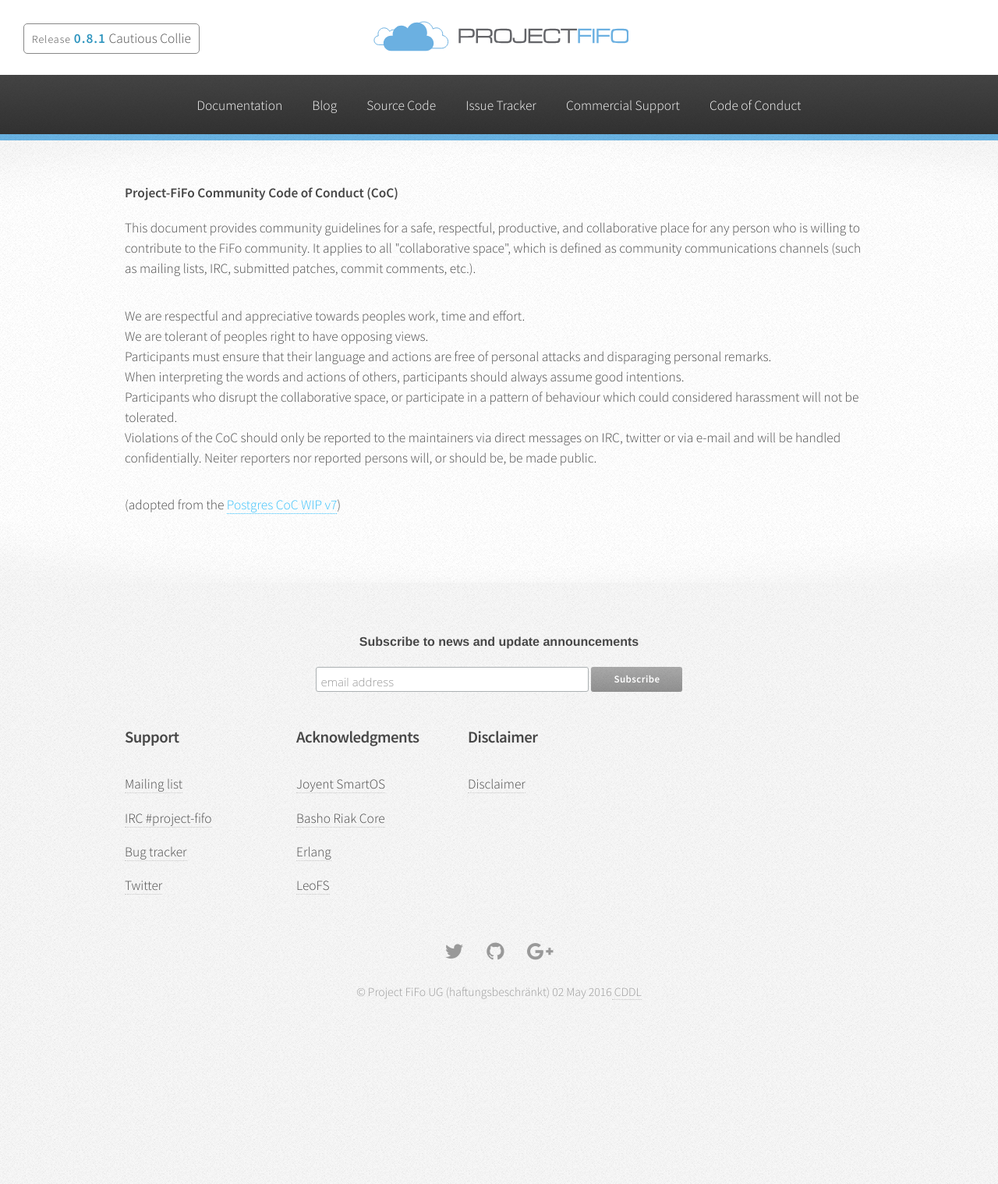
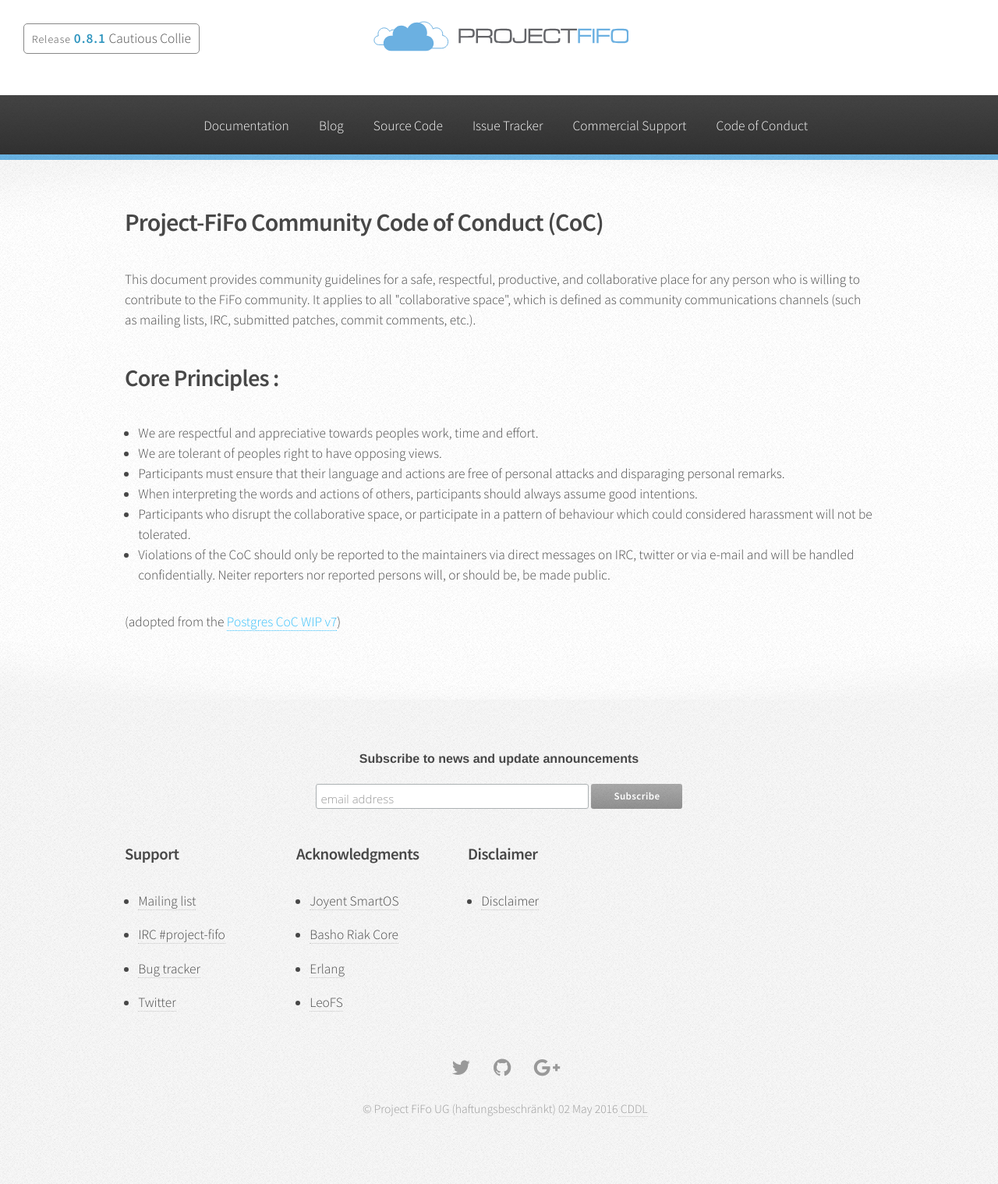
Before and after one commit to project-fifo/project-fifo.github.io, a Jekyll site: the page built from coc.md, in a window 1280 px wide. Shown: the whole page at 78% size. Built offline with Jekyll 4.4.1, drawn with Linux system fonts in a browser that asks for light colours; before the commit the page ends 1368 px from its top, so only the background shows below that.

```diff
--- a/_includes/header.html
+++ b/_includes/header.html
@@ -13,7 +13,7 @@
       <li><a href="https://github.com/project-fifo">Source Code</a></li>
       <li><a href="https://project-fifo.atlassian.net">Issue Tracker</a></li>
       <li><a href="/#support">Commercial Support</a></li>
-      <li><a href="coc.html">Code of Conduct</a></li>
+      <li><a href="coc">Code of Conduct</a></li>
     </ul>
   </nav>
 </div>
--- a/coc.md
+++ b/coc.md
@@ -1,19 +1,21 @@
 ---
 layout: section
+title: Code of Conduct
 ---
 
 
-# Project-FiFo Community Code of Conduct (CoC)
+# Project-FiFo Community Code of Conduct (CoC) #
 
 This document provides community guidelines for a safe, respectful, productive, and collaborative place for any person who is willing to contribute to the FiFo community. It applies to all &quot;collaborative space&quot;, which is defined as community communications channels (such as  mailing lists, IRC, submitted patches, commit comments, etc.).
 
+## Core Principles : ##
 
- * We are respectful and appreciative towards peoples work, time and effort.
+* We are respectful and appreciative towards peoples work, time and effort.
 * We are tolerant of peoples right to have opposing views.
- * Participants must ensure that their language and actions are free of personal attacks and disparaging personal remarks.
- * When interpreting the words and actions of others, participants should always assume good intentions.
- * Participants who disrupt the collaborative space, or participate in a pattern of behaviour which could considered harassment will not be tolerated.
- * Violations of the CoC should only be reported to the maintainers via direct messages on IRC, twitter or via e-mail and will be handled confidentially. Neiter reporters nor reported persons will, or should be, be made public.
+* Participants must ensure that their language and actions are free of personal attacks and disparaging personal remarks.
+* When interpreting the words and actions of others, participants should always assume good intentions.
+* Participants who disrupt the collaborative space, or participate in a pattern of behaviour which could considered harassment will not be tolerated.
+* Violations of the CoC should only be reported to the maintainers via direct messages on IRC, twitter or via e-mail and will be handled confidentially. Neiter reporters nor reported persons will, or should be, be made public.
 
 
 (adopted from the [Postgres CoC WIP v7](http://www.postgresql.org/message-id/5699131D.2040805@commandprompt.com))
--- a/css/style.css
+++ b/css/style.css
@@ -73,6 +73,11 @@ h1 em, h2 em, h3 em, h4 em, h5 em, h6 em {
     font-weight: 300;
 }
 
+h1 {
+    font-size: 1.85em;
+    letter-spacing: -0.025em;
+}
+
 h2 {
     font-size: 1.75em;
     letter-spacing: -0.025em;
@@ -99,6 +104,11 @@ hr {
     border-top: solid 1px #e0e0e0;
     border: 0;
     margin-bottom: 1.5em;
+}
+
+ul {
+    list-style-type: disc;
+    padding-left: 1em;
 }
 
 blockquote {
```
Also changed, not shown: disclaimer.md (+1 -0 lines).
